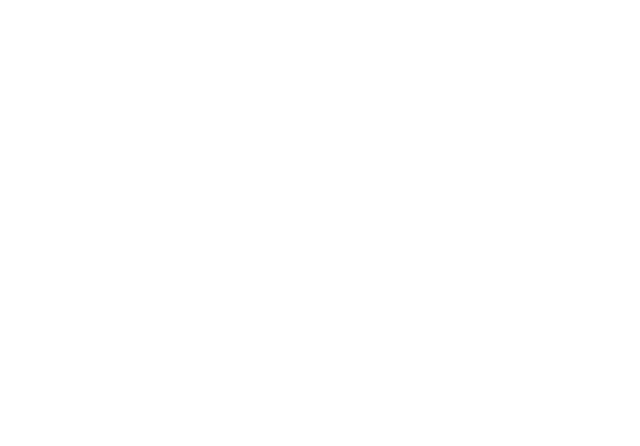
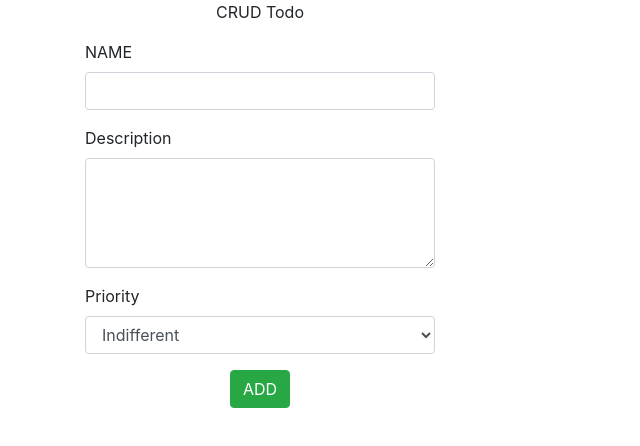
Before and after one commit to doommot/Front-end-tests, a website: page index.html in a window 1280 px wide. Shown: the whole page, without its empty margins (0-640 px from the left). Drawn offline with nearby package versions, Linux system fonts and the light colour scheme.

Commit message:
bootstrap learned

```diff
--- a/index.html
+++ b/index.html
@@ -5,19 +5,46 @@
 		<meta charset="utf-8" />
 		<link rel="stylesheet" href="./styles.css">
 		<link href="https://fonts.googleapis.com/css?family=Roboto:300,400,500&amp;subset=cyrillic,cyrillic-ext" rel="stylesheet">
+		<link rel="stylesheet" href="./node_modules/bootstrap/dist/css/bootstrap.css">
+		<link rel="stylesheet" href="./node_modules/font-awesome/css/font-awesome.css">
+
 	</head>
 
 	<body>
 
-		<div class="messenger">
-			<div class="messages">
+		<div class="container">
+			<div class="row justfy-content-lg-center">
+				<div class="col-4">
+					<p class="text-center">CRUD Todo</p>
+					<form>
+						<div class="form-group">
+							<label for="name">NAME</label>
+							<input type="text" class="form-control" id="name">
+						</div>
 
+						<div class="form-group">
+							<label for="description">Description</label>
+							<textarea class="form-control" id="description" rows="4"></textarea>
+						</div>
+
+						<div class="form-group">
+							<label for="priority">Priority</label>
+							<select id="priority" class="form-control">
+								<option value="0">Indifferent</option>
+								<option value="1">Material</option>
+								<option value="2">Tzeench cares</option>
+							</select>
+						</div>
+						<div class="text-center">
+							<button class="btn btn-success">ADD</button>
+						</div>
+					</form>
+				</div>
 			</div>
-
-			<a href=""></a>
 
 
 		</div>
+		<script src="./node_modules/vue/dist/vue.js"></script>
 		<script src="./script.js"></script>
 	</body>
 </html>
```
Also changed, not shown: 1 other file.
